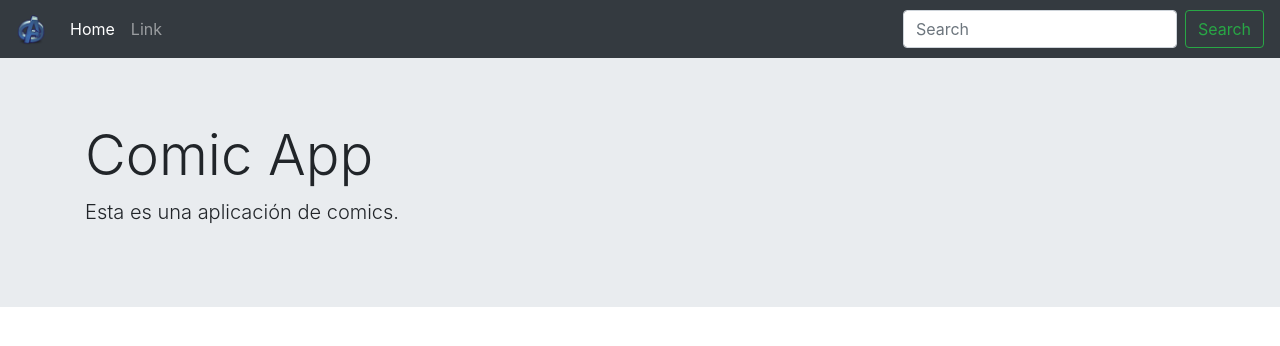
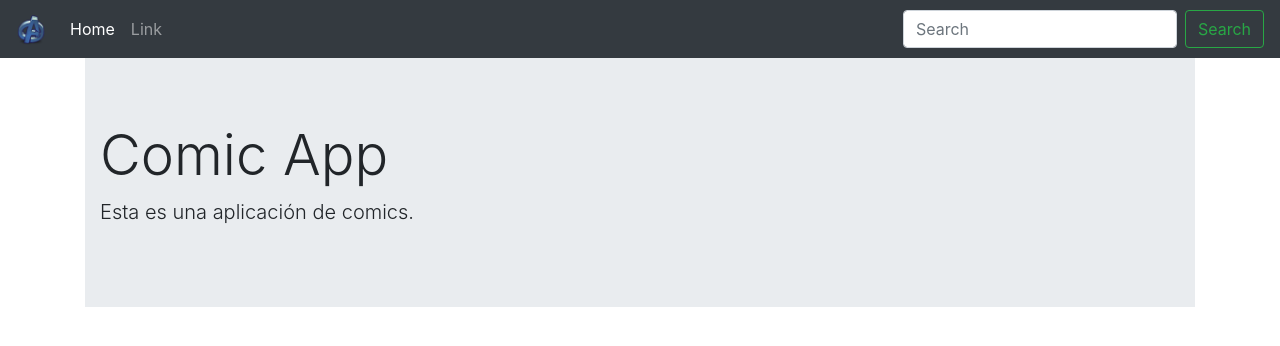
Before and after one commit to jonanv/spa-angularjs, an Angular app: page /home in a window 1280 px wide. Before the commit this address led to /. Shown: the top 346 px of the page. Built offline with nearby package versions, Linux system fonts and the light colour scheme.

Commit message:
Se crearon las rutas para el home y general que redirecciona al home en app-routing.module.ts y se llamo en el app.component.html

```diff
--- a/src/app/app-routing.module.ts
+++ b/src/app/app-routing.module.ts
@@ -1,11 +1,19 @@
 import { NgModule } from '@angular/core';
 import { Routes, RouterModule } from '@angular/router';
 
+//Components
+import { HomeComponent } from './components/home/home.component';
 
-const routes: Routes = [];
+
+const routes: Routes = [
+  { path: 'home', component: HomeComponent },
+  { path: '**', pathMatch: 'full', redirectTo: 'home' },
+];
 
 @NgModule({
-  imports: [RouterModule.forRoot(routes)],
+  imports: [
+    RouterModule.forRoot(routes)
+  ],
   exports: [RouterModule]
 })
 export class AppRoutingModule { }
--- a/src/app/app.component.html
+++ b/src/app/app.component.html
@@ -1,2 +1,4 @@
 <app-navbar></app-navbar>
-<app-home></app-home>
+<div class="container">
+    <router-outlet></router-outlet>
+</div>
--- a/src/app/app.module.ts
+++ b/src/app/app.module.ts
@@ -1,7 +1,13 @@
 import { BrowserModule } from '@angular/platform-browser';
 import { NgModule } from '@angular/core';
 
+//Routes
 import { AppRoutingModule } from './app-routing.module';
+
+//Services
+
+
+//Components
 import { AppComponent } from './app.component';
 import { NavbarComponent } from './components/shared/navbar/navbar.component';
 import { HomeComponent } from './components/home/home.component';
```
